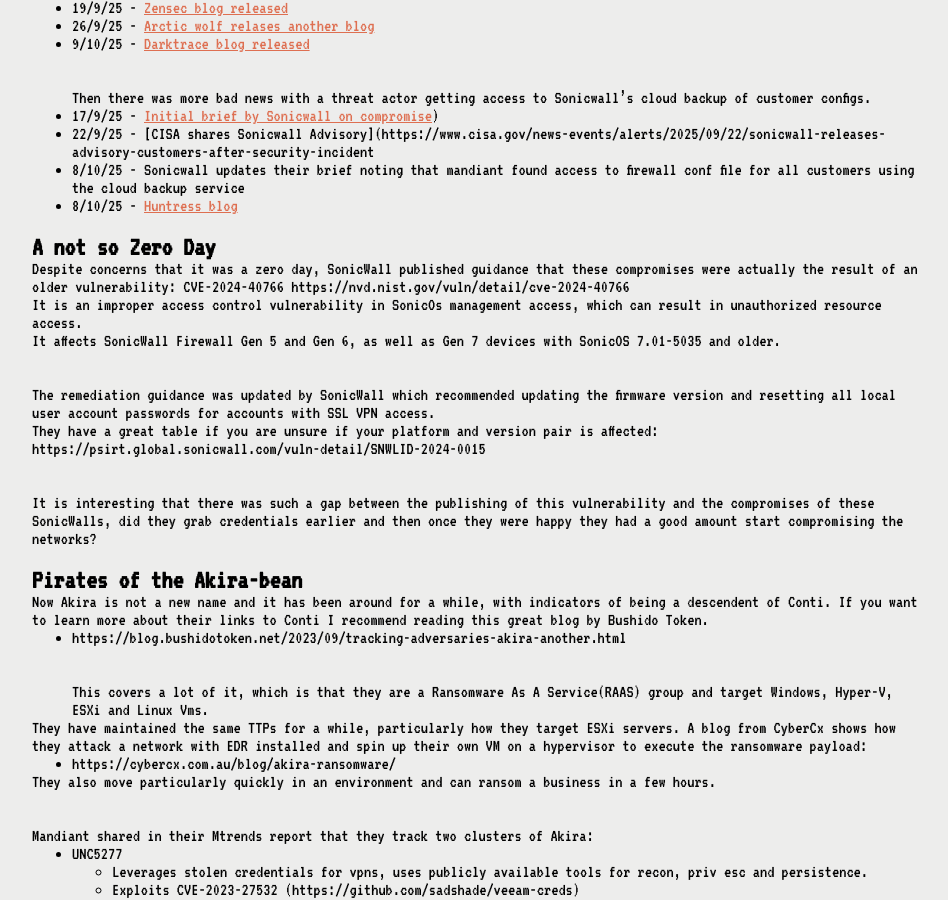
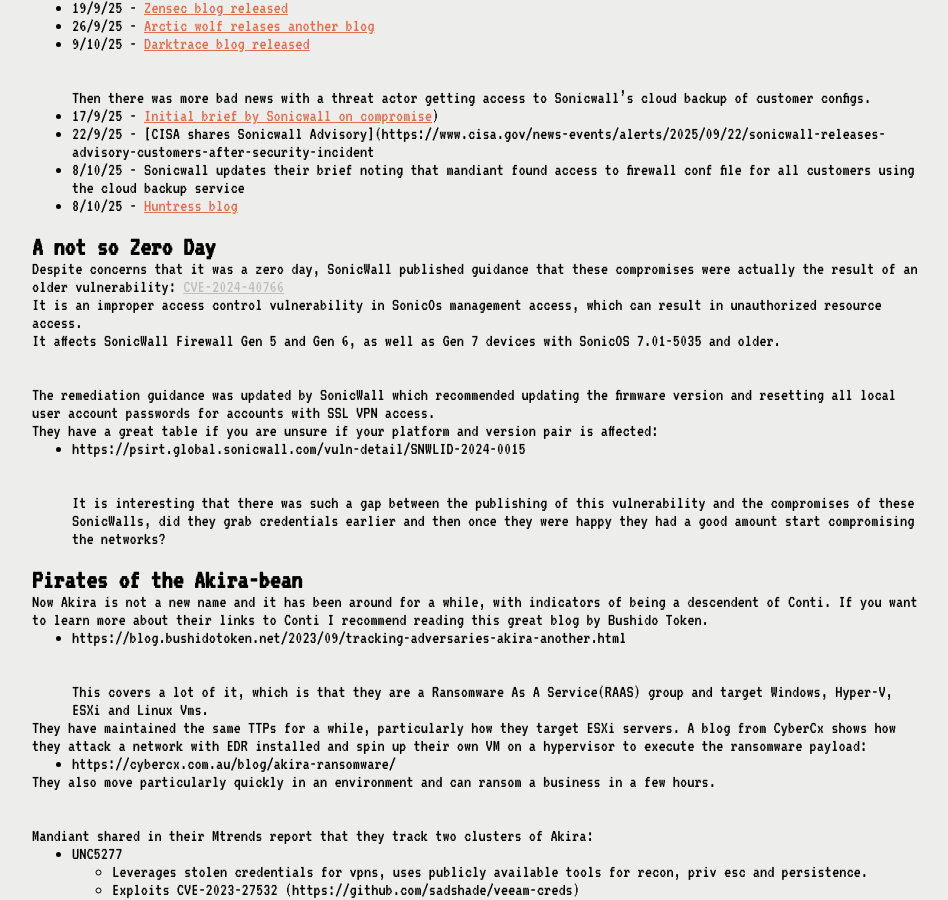
Before and after one commit to garkbt/garkbt.github.io, a Jekyll site: the page built from _posts/2025-10-17-Akira-SSL-VPN-Campaign.md, in a window 1280 px wide and 900 px high, scrolled down 694 px. Shown: the whole window, without its empty margins (160-1108 px from the left). Built offline with Jekyll 4.4.1, drawn with Linux system fonts in a browser that asks for light colours; our own code applies the rules of GitHub Pages for plain Markdown files.

Commit message:
Update 2025-10-17-Akira-SSL-VPN-Campaign.md

```diff
--- a/_posts/2025-10-17-Akira-SSL-VPN-Campaign.md
+++ b/_posts/2025-10-17-Akira-SSL-VPN-Campaign.md
@@ -32,14 +32,14 @@
 <br>
 
 ## A not so Zero Day
-Despite concerns that it was a zero day, SonicWall published guidance that these compromises were actually the result of an older vulnerability: CVE-2024-40766 https://nvd.nist.gov/vuln/detail/cve-2024-40766
+Despite concerns that it was a zero day, SonicWall published guidance that these compromises were actually the result of an older vulnerability: [CVE-2024-40766]( https://nvd.nist.gov/vuln/detail/cve-2024-40766)
 It is an improper access control vulnerability in SonicOs management access, which can result in unauthorized resource access.
 It affects SonicWall Firewall Gen 5 and Gen 6, as well as Gen 7 devices with SonicOS 7.01-5035 and older.
 <br>
 The remediation guidance was updated by SonicWall which recommended updating the firmware version and resetting all local user account passwords for accounts with SSL VPN access.
 
 They have a great table if you are unsure if your platform and version pair is affected:
-https://psirt.global.sonicwall.com/vuln-detail/SNWLID-2024-0015
+- https://psirt.global.sonicwall.com/vuln-detail/SNWLID-2024-0015
 <br>
 It is interesting that there was such a gap between the publishing of this vulnerability and the compromises of these SonicWalls, did they grab credentials earlier and then once they were happy they had a good amount start compromising the networks?
 
```
